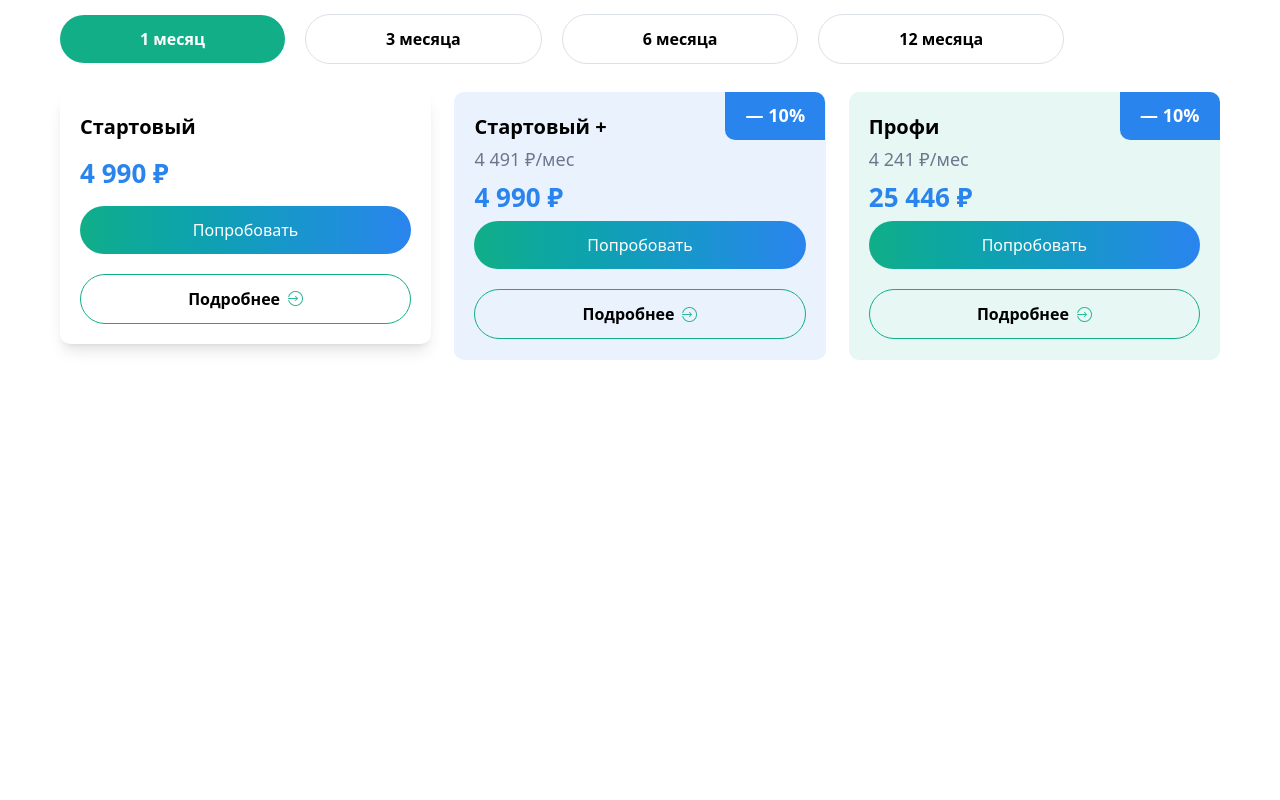
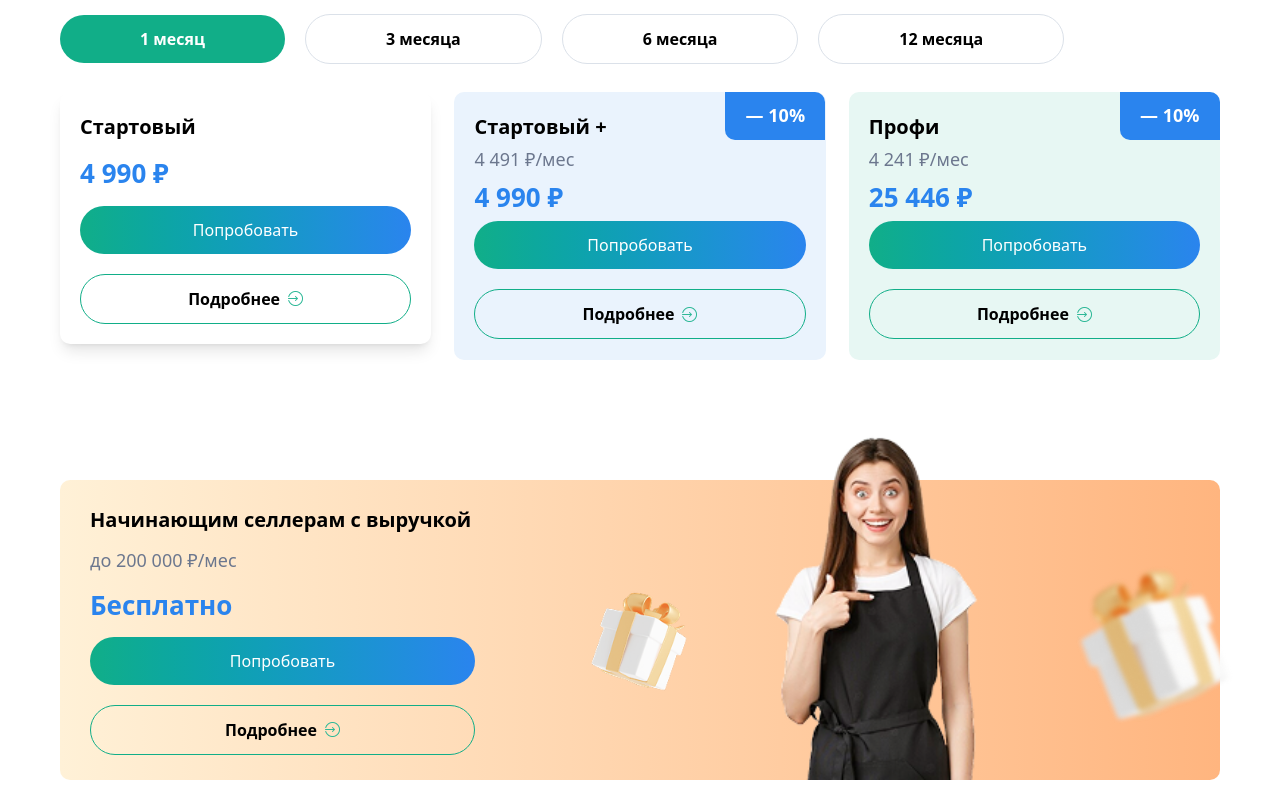
Before and after one commit to MuhammadRahmatulloev/Mpassistant, a website: page index.html in a window 1280 px wide. Shown: the part 4244-5044 px from the top of the page. Before the commit the page ends 4624 px from the top, so only its background shows below. Drawn offline with Linux system fonts and the light colour scheme.

Commit message:
Начинающим селлерам с выручкой-section created

```diff
--- a/index.html
+++ b/index.html
@@ -329,6 +329,29 @@
                 </div>
             </div>
         </section>
+        <section class="max-w-300 m-auto mt-20 p-5">
+            <div class="w-full h-150 lg:h-75 rounded-[10px] bg-linear-to-r from-[#FFF1D7] to-[#FFB57F] p-7.5 flex flex-col justify-between lg:flex-row">
+                <div class="flex flex-col gap-5 lg:w-[35%] lg:gap-3 lg:self-center">
+                    <h1 class="font-bold text-[20px]">Начинающим селлерам с выручкой</h1>
+                    <p class="text-[#6C778E] text-[18px]">до 200 000 ₽/мес</p>
+                    <h2 class="font-bold text-[#2A84EE] text-[26px]">Бесплатно</h2>
+                    <div class="flex flex-col gap-5">
+                        <button class="text-white px-10 py-3 rounded-[30px] bg-linear-to-r from-[#11AE88] to-[#2A84EE] cursor-pointer">
+                            Попробовать
+                        </button>
+                        <button class="px-10 py-3 rounded-[30px] border border-solid border-[#11AE88] font-bold cursor-pointer flex justify-center items-center gap-2">
+                            Подробнее
+                            <img src="./src/images/arrchik.png" alt="">
+                        </button>
+                    </div>
+                </div>
+                <div class="relative w-full h-[65%] lg:w-[50%] lg:h-full">
+                    <img class="z-3 absolute w-[95%] top-[0%] left-[5%] lg:w-[75%] lg:top-[-52%]" src="./src/images/girl3.png" alt="">
+                    <img class="z-2 absolute w-[50%] right-[53%] top-[40%] lg:w-[30%] lg:right-[85%] lg:top-[20%]" src="./src/images/present3.png" alt="">
+                    <img class="z-2 absolute w-[65%] left-[50%] top-[46%] lg:w-[40%] lg:top-[10%] lg:left-[73%]" src="./src/images/present4.png" alt="">
+                </div>
+            </div>
+        </section>
     </main>
 </body>
 </html>
```
Also changed, not shown: src/images/girl3.png (added), src/images/present3.png (added), src/images/present4.png (added), src/output.css. Lines whose indentation alone changed are shown as unchanged.
